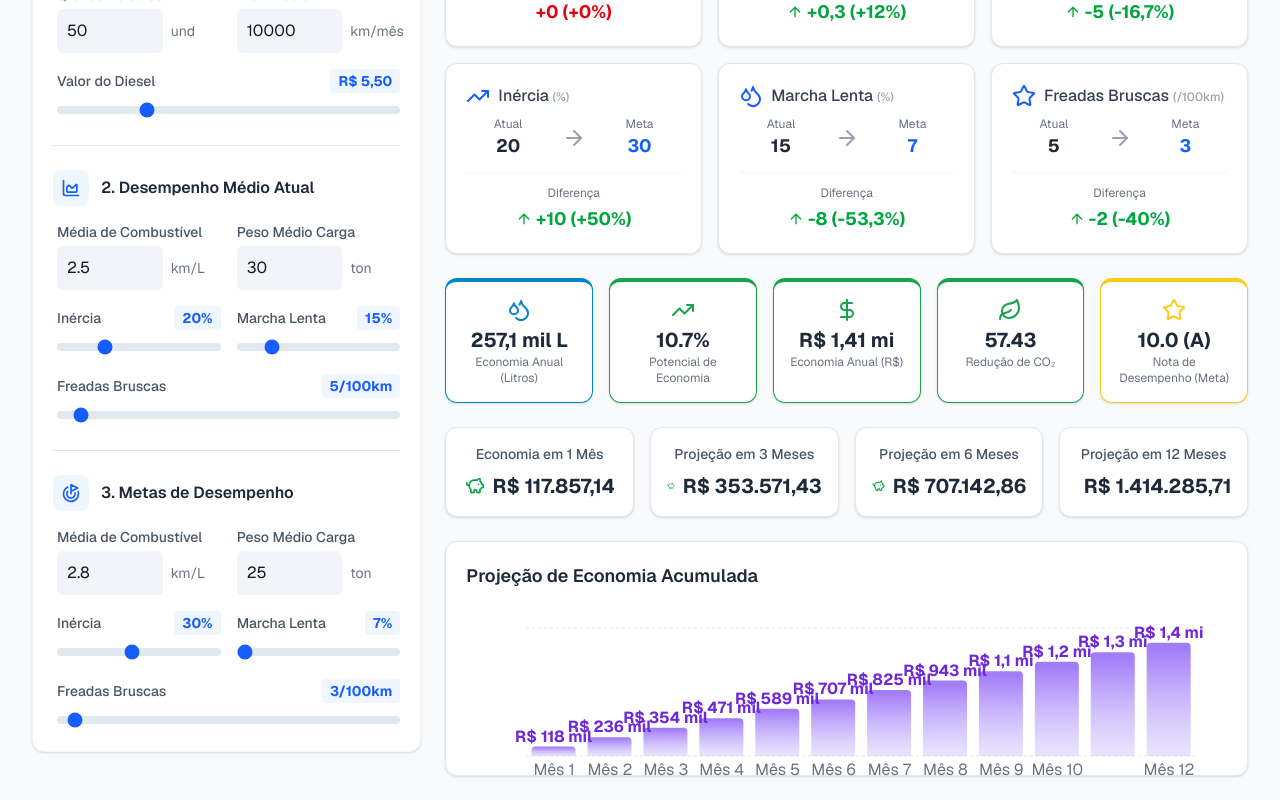
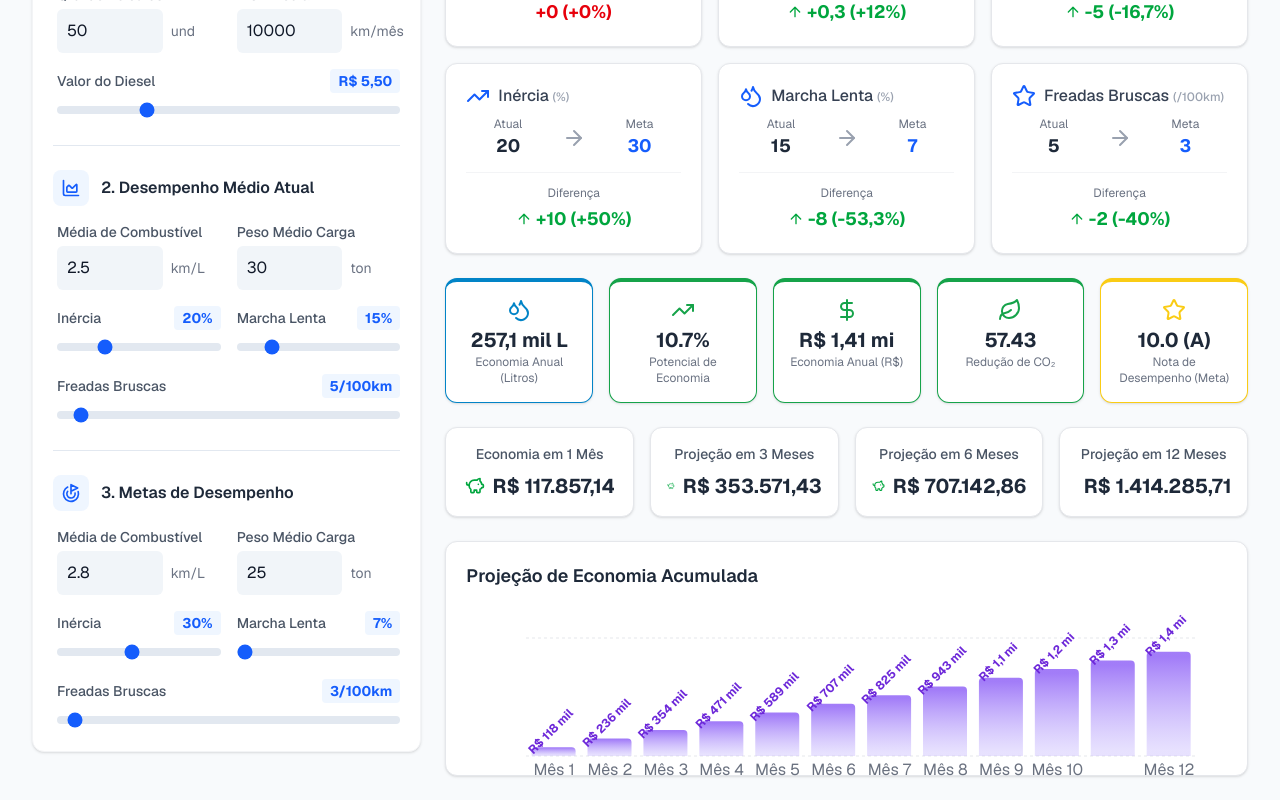
Before and after one commit to UlissesDBR/meu-simulador-online, a Next.js app: page / in a window 1280 px wide. Shown: the part 322-1122 px from the top of the page. Built offline with nearby package versions, Linux system fonts and the light colour scheme.

Commit message:
fix: Adjust chart labels to prevent overlap

```diff
--- a/src/app/page.tsx
+++ b/src/app/page.tsx
@@ -118,7 +118,7 @@ const FinancialCard: FC<{ period: string; savingValue: number; }> = ({ period, s
 const CustomCombinedTooltip: FC<CustomTooltipProps> = ({ active, payload, label }) => {
     if (active && payload && payload.length) {
         const economiaAcumulada = payload[0].value;
-        const economiaMensal = economiaAcumulada / (parseInt(label?.split(' ')[1] || '1')); // Recalcula a mensal
+        const economiaMensal = economiaAcumulada / (parseInt(label?.split(' ')[1] || '1'));
         return (
             <div className="bg-white p-3 rounded-lg shadow-lg border border-gray-200">
                 <p className="font-bold text-gray-800">{label}</p>
@@ -277,10 +277,9 @@ export default function SimuladorPage() {
                 </div>
             </div>
             <div className="bg-white p-5 rounded-xl shadow-sm border border-gray-200" style={{ height: `${graphHeight}px` }}>
-              {/* CORREÇÃO DO TÍTULO DO GRÁFICO */}
               <h2 className="text-lg font-semibold text-gray-800 mb-2">Projeção de Economia Acumulada</h2>
               <ResponsiveContainer width="100%" height="100%">
-                 <BarChart data={resultados.projecao} margin={{ top: 30, right: 30, left: 0, bottom: 5 }}>
+                 <BarChart data={resultados.projecao} margin={{ top: 40, right: 30, left: 0, bottom: 5 }}>
                      <defs>
                          <linearGradient id="colorBar" x1="0" y1="0" x2="0" y2="1">
                              <stop offset="5%" stopColor="#8b5cf6" stopOpacity={0.8}/>
@@ -291,21 +290,22 @@ export default function SimuladorPage() {
                      <XAxis dataKey="mes" stroke="#6b7280" tickLine={false} axisLine={false} />
                      <YAxis stroke="#6b7280" tickLine={false} axisLine={false} tick={false} />
                      <Tooltip content={<CustomCombinedTooltip />} />
-                     {/* CORREÇÃO DA BARRA E DO LABEL */}
                      <Bar dataKey="Economia Acumulada (R$)" fill="url(#colorBar)" name="Economia Acumulada" radius={[4, 4, 0, 0]}>
+                         {/* CORREÇÃO APLICADA AQUI */}
                          <LabelList
                              dataKey="Economia Acumulada (R$)"
                              position="top"
+                             angle={-45}
+                             dy={-8}
                              formatter={(label: ReactNode) => {
                                  if (typeof label === 'number' && label > 0) {
                                      return new Intl.NumberFormat('pt-BR', { style: 'currency', currency: 'BRL', notation: 'compact' }).format(label)
                                  }
                                  return '';
                              }}
-                             style={{ fill: '#6d28d9', fontWeight: 'bold' }}
+                             style={{ fill: '#6d28d9', fontWeight: 'bold', fontSize: '12px' }}
                          />
                      </Bar>
-                     {/* LINHA REMOVIDA */}
                  </BarChart>
               </ResponsiveContainer>
             </div>
```
